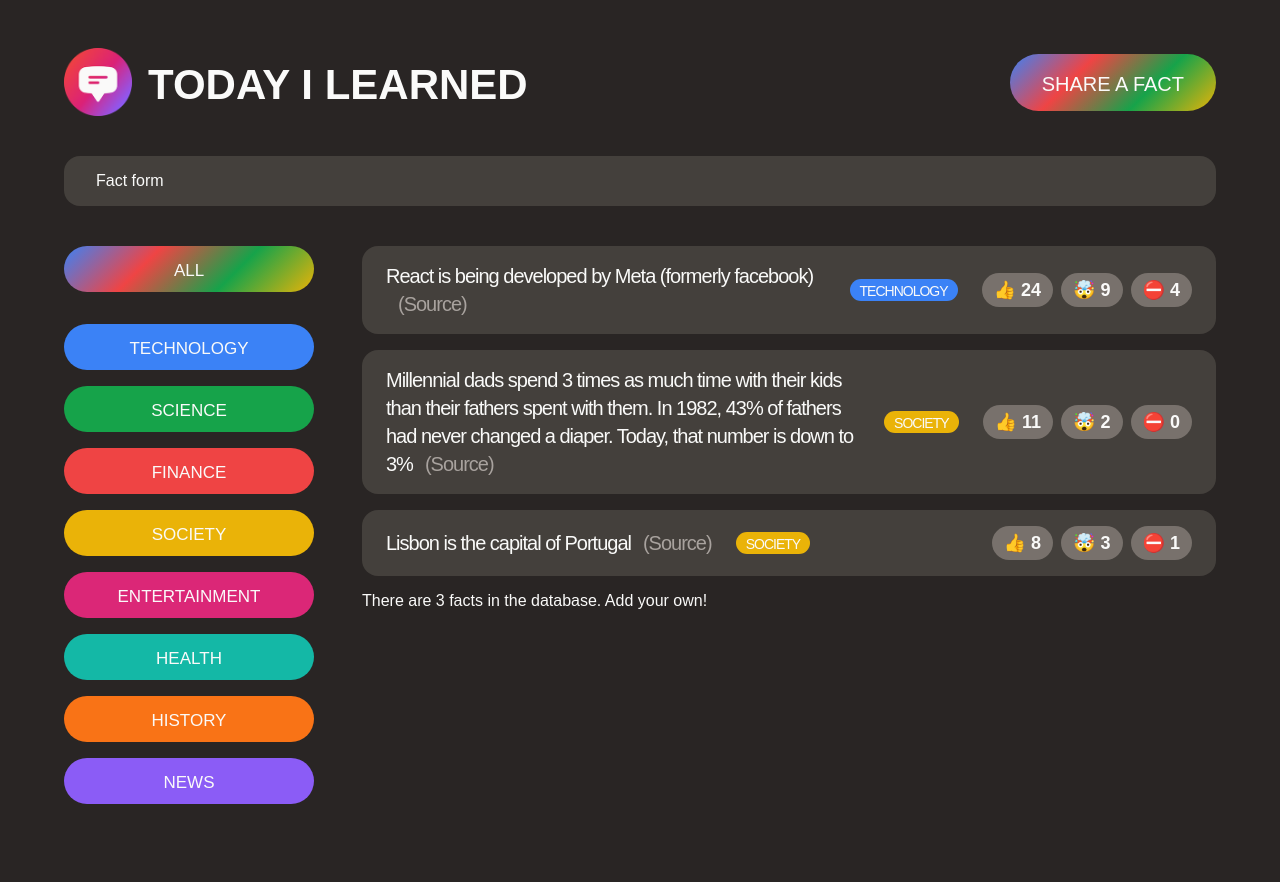
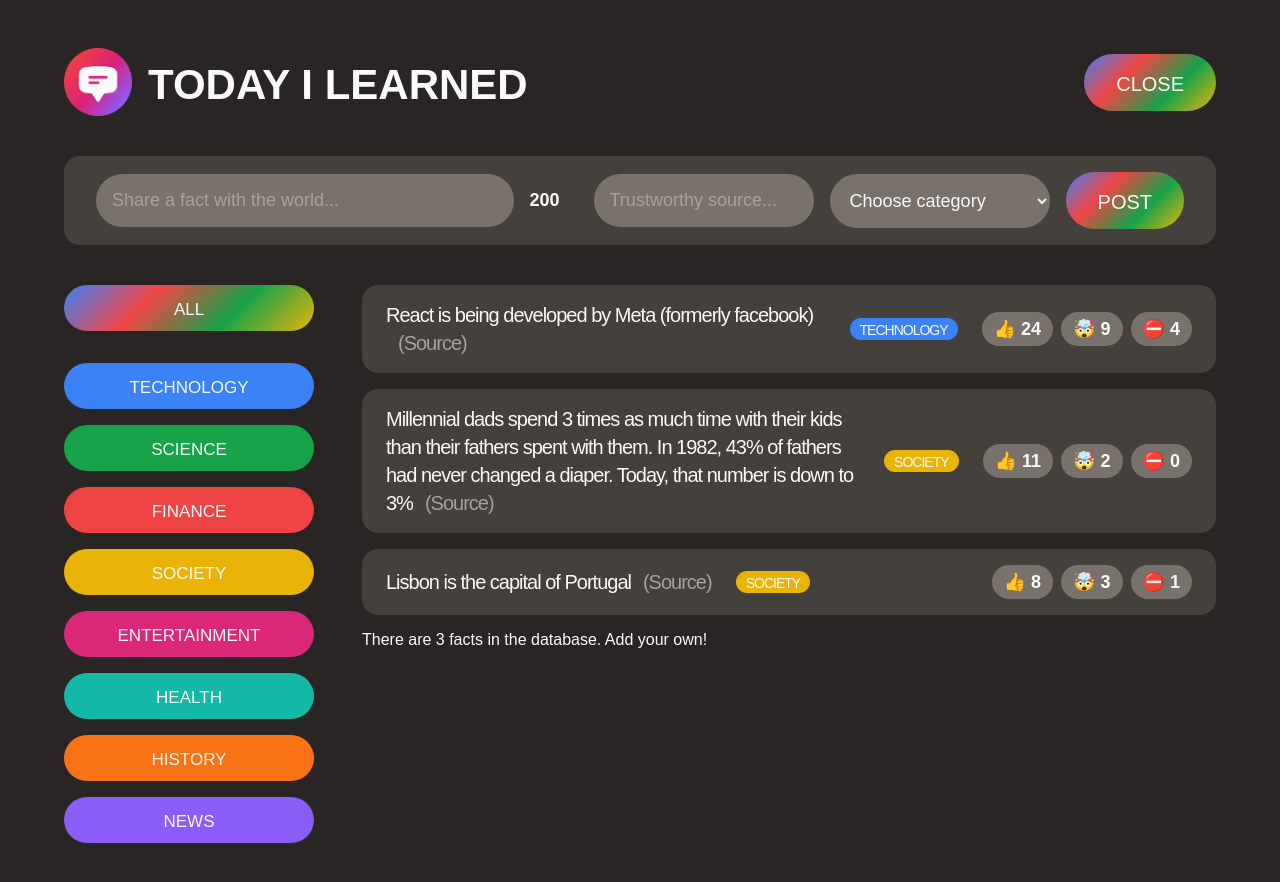
Before and after one commit to Willuv/Today-I-Learned, a React (Create React App) app: page / in a window 1280 px wide. Both pictures are taken after a click on the button "SHARE A FACT". Shown: the top 882 px of the page. Built offline with nearby package versions, Linux system fonts and the light colour scheme; a web font is replaced by a local one.

Commit message:
Configure to add data to list

```diff
--- a/src/App.js
+++ b/src/App.js
@@ -1,5 +1,6 @@
 import { useState } from "react";
 import './style.css';
+import { isValidInputTimeValue } from "@testing-library/user-event/dist/utils";
 
 const initialFacts = [
   {
@@ -42,14 +43,30 @@ const initialFacts = [
 
 // main component of the web page
 function App() {
-  // 1. define state var
   const [showForm, setShowForm] = useState(false);
+  const [facts, setFacts] = useState(initialFacts);
 
-  const appTitle = "Today I Learned";
   return (
     <>
-      {/* HEADER */}
-      <header className="header">
+      <Header showForm={showForm} setShowForm=
+      {setShowForm} />
+      {showForm ? <NewFactForm setFacts={setFacts}
+      setShowForm={setShowForm} /> : null}
+
+      <main class="main">
+        <CategoryFilter />
+        <Factlist facts={facts}/>
+      </main>
+    </>
+  );
+}
+
+
+function Header({ showForm, setShowForm }) {
+  const appTitle = "Today I Learned";
+
+  return (
+    <header className="header">
         <div className="logo">
           {/* main logo of the website */}
           <img src="logo.png" height="68" width="68" alt="Today I Learned Logo"/>
@@ -57,22 +74,9 @@ function App() {
           <h1>{appTitle}</h1>
         </div>
       <button className="btn btn-large btn-open"
-      // 3. update state var
-      onClick={()=>setShowForm((show) => !show)}>Share a fact</button>
+      onClick={()=>setShowForm((show) => !show)}>{showForm ? 'Close' : 'Share a fact'}</button>
     </header>
-    {/* 2. use state var */}
-    {showForm ? <NewFactForm /> : null}
-
-    <main class="main">
-      <CategoryFilter />
-      <Factlist />
-    </main>
-  </>
   );
-}
-
-function NewFactForm(){
-  return <form className="fact-form">Fact form</form>;
 }
 
 const CATEGORIES = [
@@ -85,6 +89,79 @@ const CATEGORIES = [
   { name: "history", color: "#f97316" },
   { name: "news", color: "#8b5cf6" },
 ];
+
+function isValidHttpUrl(string) {
+  let url;
+  try {
+    url = new URL(string);
+  } catch (_) {
+    return false;
+  }
+  return url.protocol === "http:" || url.protocol === "https:";
+}
+
+
+function NewFactForm({ setFacts, setShowForm }){
+  const [text, setText] = useState("");
+  const [source, setSource] = useState("");
+  const [category, setCategory] = useState("");
+  const textLength = text.length;
+
+  function handleSubmit(e) {
+    // 1. Prevent browser reload
+    e.preventDefault();
+
+    // 2. check if data is valid. If so, create a new fact
+    if(text && isValidHttpUrl(source) && category && textLength <= 200)
+    {
+    //3. Create a new fact object
+      const newFact = {
+        id: Math.round(Math.random() * 10000000),
+        text,
+        source,
+        category,
+        votesInteresting: 0,
+        votesMindblowing: 0,
+        votesFalse: 0,
+        createdIn: new Date().getFullYear(),
+      }
+    // 4. Add the new fact to the UI: add the fact to state
+      setFacts((facts) => [newFact, ...facts]);
+    // 5. reset input fields
+      setText('');
+      setSource('');
+      setCategory('');
+    // 6. Close the form
+      setShowForm(false);
+    }
+  }
+
+  return (
+    <form className="fact-form" onSubmit={handleSubmit}>
+      <input type="text" placeholder="Share a fact with the world..."
+      value={text}
+      onChange={(e) => setText(e.target.value)}
+      />
+      <span>{200-textLength}</span>
+      <input
+      value={source}
+      type="text"
+      placeholder="Trustworthy source..."
+      onChange={(e)=>setSource(e.target.value)}
+      />
+      <select value={category} onChange={(e) =>
+      setCategory(e.target.value)}>
+        <option value="">Choose category</option>
+        {CATEGORIES.map((cat) => (
+          <option key={cat.name} value={cat.name }>{cat.name.toUpperCase()}
+          </option>
+        ))}
+      </select>
+      <button className="btn btn-large">Post</button>
+    </form>
+  );
+}
+
 
 function CategoryFilter() {
   return <aside>
@@ -107,10 +184,7 @@ function CategoryFilter() {
   </aside>;
 }
 
-function Factlist() {
-  // TEMPORARY
-  const facts = initialFacts;
-
+function Factlist({facts}) {
   return (
     <section>
       <ul className="facts-list">
@@ -124,7 +198,6 @@ function Factlist() {
 }
 
 function Fact({ fact }){
-
   return (
     <li className="fact">
         <p>
```
Also changed, not shown: v1/index.html (+1 -10 lines).
